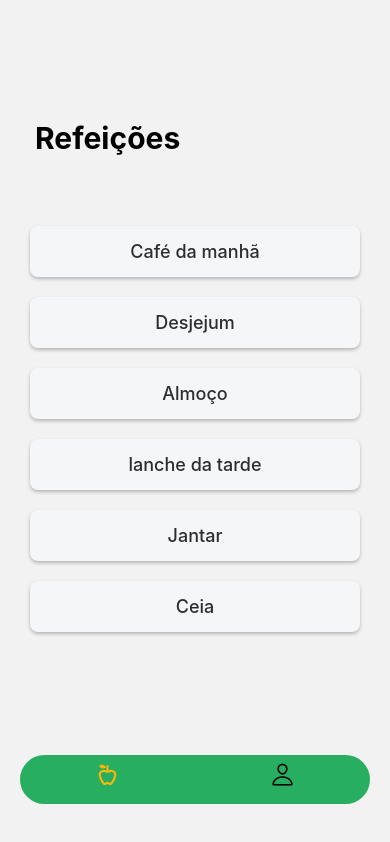
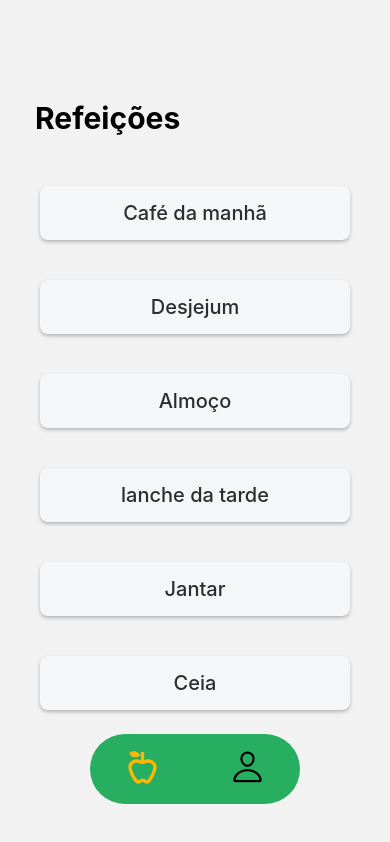
Before and after one commit to projeto-mobile-coding/Not-Fat, a React Native app in the folder Not-Fat/: screen / in a window 390 px wide. Built offline with nearby package versions, Linux system fonts and the light colour scheme.

Commit message:
refactor: Finalizados aba de refeição e Tab bar
Finalizei a configuração e estilização da tab bar, assim como a tela de refeições

```diff
--- a/Not-Fat/pages/refeicao/style.js
+++ b/Not-Fat/pages/refeicao/style.js
@@ -12,7 +12,7 @@ export const styles = StyleSheet.create({
   content: {
     flex: 1,
     backgroundColor: colors.background,
-    marginTop: 120,
+    marginTop: 100,
     paddingHorizontal: 20,
   },
   title: {
@@ -20,7 +20,7 @@ export const styles = StyleSheet.create({
     fontWeight: "bold",
     paddingLeft: 15,
 
-    marginBottom: 60,
+    marginBottom: 30,
   },
   subTitle: {
     color: colors.textSecondary,
--- a/Not-Fat/src/components/botao/style.js
+++ b/Not-Fat/src/components/botao/style.js
@@ -18,11 +18,11 @@ export const styles = StyleSheet.create({
   buttonText: {
     color: colors.text,
     fontWeight: "500",
-    fontSize: 18,
+    fontSize: 20,
   },
   buttonPrimary: {
     backgroundColor: colors.cardBackground,
-    margin: 10,
+    margin: 20,
     shadowColor: "#000",
     shadowOffset: { width: 0, height: 2 },
     shadowOpacity: 0.25,
--- a/Not-Fat/src/routes.js
+++ b/Not-Fat/src/routes.js
@@ -1,3 +1,4 @@
+import { View } from "react-native";
 import { createBottomTabNavigator } from "@react-navigation/bottom-tabs";
 
 import Refeicao from "../pages/refeicao";
@@ -17,7 +18,6 @@ export function Routes() {
         tabBarInactiveTintColor: "#000",
         headerShown: false,
         tabBarShowLabel: false,
-        // left: 20,
         tabBarStyle: {
           position: "absolute",
           backgroundColor: colors.primary,
@@ -27,6 +27,15 @@ export function Routes() {
           right: 20,
           borderRadius: 40,
           elevation: 0,
+          height: 70,
+          paddingTop: 10,
+          paddingBottom: 20,
+          overflow: "visible",
+          marginLeft: 70,
+          marginRight: 70,
+        },
+        tabBarIconStyle: {
+          marginTop: 4,
         },
       }}
     >
@@ -38,19 +47,37 @@ export function Routes() {
           tabBarIcon: ({ color, size, focused }) => {
             if (focused) {
               return (
+                <View
+                  style={{
+                    width: 70,
+                    height: 70,
+                    justifyContent: "center",
+                    alignItems: "center",
+                  }}
+                >
                   <MaterialCommunityIcons
                     name="food-apple-outline"
-                  size={size}
+                    size={40}
                     color={color}
                   />
+                </View>
               );
             }
             return (
+              <View
+                style={{
+                  width: 70,
+                  height: 70,
+                  justifyContent: "center",
+                  alignItems: "center",
+                }}
+              >
                 <MaterialCommunityIcons
                   name="food-apple-outline"
-                size={size}
+                  size={35}
                   color={color}
                 />
+              </View>
             );
           },
         }}
@@ -64,10 +91,30 @@ export function Routes() {
           tabBarIcon: ({ color, size, focused }) => {
             if (focused) {
               return (
-                <Ionicons name="person-outline" size={size} color={color} />
+                <View
+                  style={{
+                    width: 70,
+                    height: 70,
+                    justifyContent: "center",
+                    alignItems: "center",
+                  }}
+                >
+                  <Ionicons name="person-outline" size={39} color={color} />
+                </View>
               );
             }
-            return <Ionicons name="person-outline" size={size} color={color} />;
+            return (
+              <View
+                style={{
+                  width: 70,
+                  height: 70,
+                  justifyContent: "center",
+                  alignItems: "center",
+                }}
+              >
+                <Ionicons name="person-outline" size={35} color={color} />
+              </View>
+            );
           },
         }}
       />
```
Lines whose indentation alone changed are shown as unchanged.
